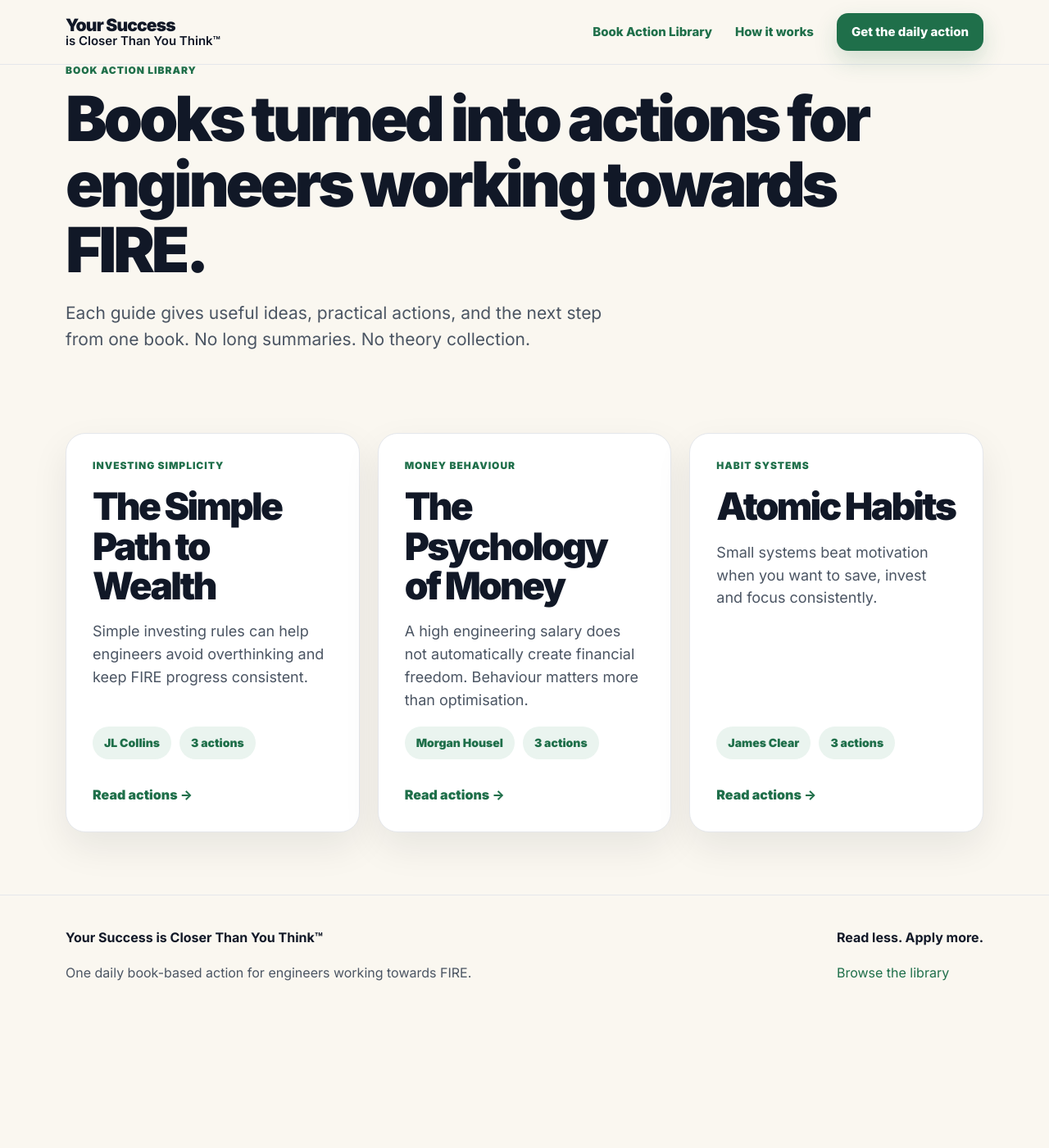
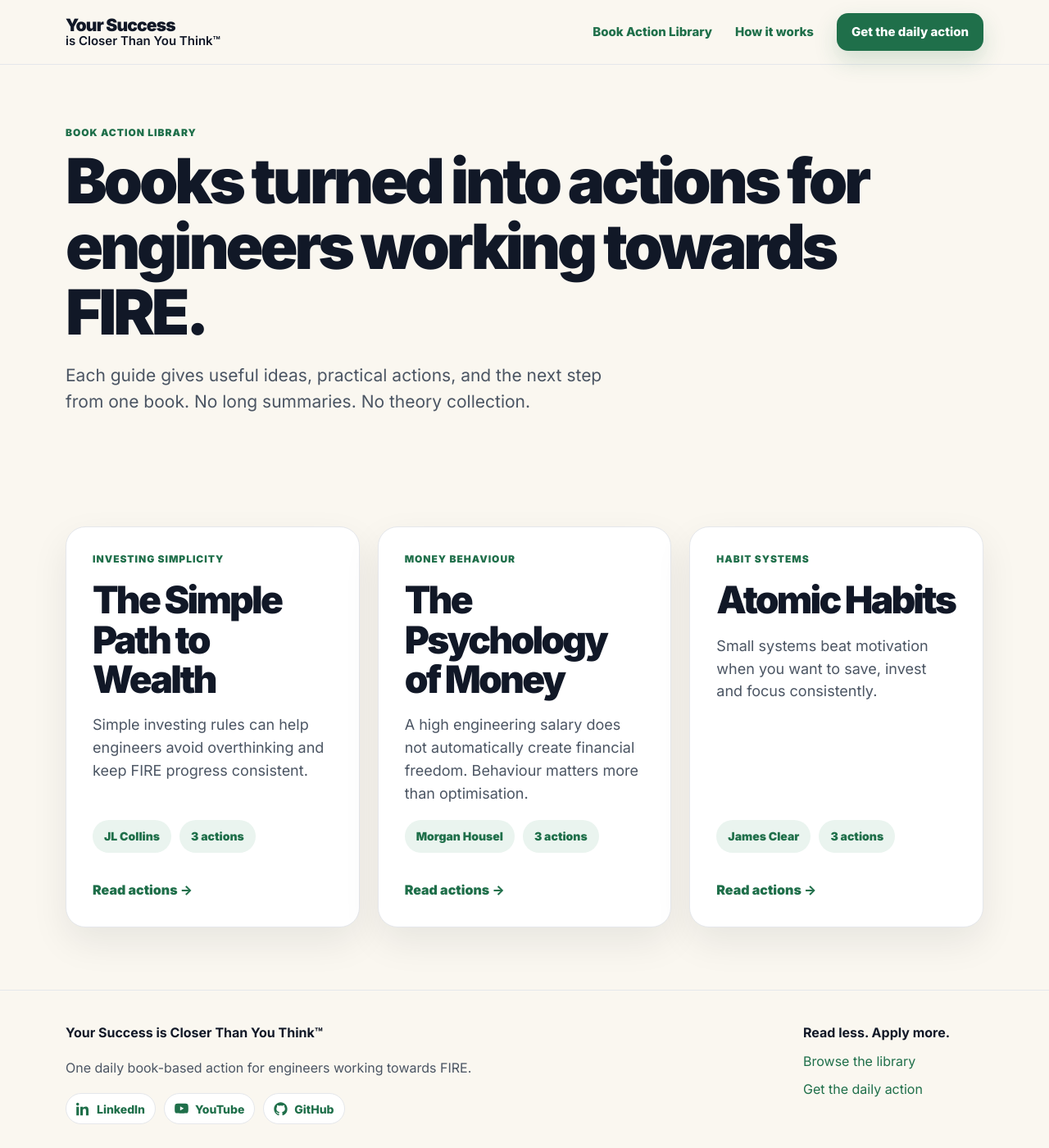
Before and after one commit to PierreHenryDev/Lab.PierreHenry.Dev, a Jekyll site: the page built from books.md, in a window 1280 px wide and 1400 px high. Shown: the whole window at 82% size. Built offline with Jekyll 4.4.1, drawn with Linux system fonts in a browser that asks for light colours.

Commit message:
Refactor email capture implementation and enhance layout for better user experience

```diff
--- a/_layouts/default.html
+++ b/_layouts/default.html
@@ -10,11 +10,12 @@
   <link rel="preconnect" href="https://fonts.gstatic.com" crossorigin>
   <link href="https://fonts.googleapis.com/css2?family=Inter:wght@400;500;600;700;800;900&display=swap" rel="stylesheet">
 
-  <link rel="stylesheet" href="{{ '/assets/css/styles.css' | relative_url }}">
-
   <link rel="icon" href="{{ '/favicon.ico' | relative_url }}" sizes="any">
   <link rel="icon" type="image/png" href="{{ '/favicon-48.png' | relative_url }}" sizes="48x48">
   <link rel="apple-touch-icon" href="{{ '/favicon-256.png' | relative_url }}">
+
+  <link rel="stylesheet" href="{{ '/assets/css/styles.css' | relative_url }}">
+  <link rel="stylesheet" href="{{ '/assets/css/footer-social.css' | relative_url }}">
 </head>
 
 <body>
@@ -41,14 +42,38 @@
 
   <footer class="site-footer">
     <div class="container footer-grid">
-      <div>
+      <div class="footer-brand">
         <strong>Your Success is Closer Than You Think™</strong>
         <p>One daily book-based action for engineers working towards FIRE.</p>
+
+        <div class="footer-social" aria-label="Pierre Henry social links">
+          <a href="https://www.linkedin.com/in/ph7enry" target="_blank" rel="noopener noreferrer" aria-label="Follow Pierre Henry on LinkedIn">
+            <svg viewBox="0 0 24 24" aria-hidden="true">
+              <path d="M4.98 3.5C4.98 4.88 3.86 6 2.5 6S0 4.88 0 3.5 1.12 1 2.5 1s2.48 1.12 2.48 2.5zM.3 8h4.4v15H.3V8zm7.3 0h4.2v2.05h.06c.58-1.1 2-2.25 4.14-2.25 4.43 0 5.25 2.92 5.25 6.72V23h-4.4v-7.52c0-1.8-.03-4.1-2.5-4.1-2.5 0-2.88 1.95-2.88 3.97V23h-4.4V8z"/>
+            </svg>
+            <span>LinkedIn</span>
+          </a>
+
+          <a href="https://www.youtube.com/@pH7Programming" target="_blank" rel="noopener noreferrer" aria-label="Watch Pierre Henry on YouTube">
+            <svg viewBox="0 0 24 24" aria-hidden="true">
+              <path d="M23.5 6.2s-.23-1.65-.95-2.38c-.9-.95-1.92-.95-2.38-1C16.85 2.58 12 2.58 12 2.58h-.01s-4.85 0-8.17.24c-.47.05-1.48.05-2.39 1C.72 4.55.5 6.2.5 6.2S.25 8.15.25 10.1v1.82c0 1.95.24 3.9.24 3.9s.23 1.65.95 2.38c.9.95 2.1.92 2.63 1.02 1.9.18 7.93.24 7.93.24s4.86-.01 8.18-.25c.46-.05 1.47-.05 2.38-1 .72-.73.95-2.38.95-2.38s.24-1.95.24-3.9V10.1c0-1.95-.24-3.9-.24-3.9zM9.65 14.35V7.58l6.25 3.4-6.25 3.37z"/>
+            </svg>
+            <span>YouTube</span>
+          </a>
+
+          <a href="https://github.com/pH-7" target="_blank" rel="noopener noreferrer" aria-label="View Pierre Henry on GitHub">
+            <svg viewBox="0 0 24 24" aria-hidden="true">
+              <path d="M12 .5C5.65.5.5 5.65.5 12c0 5.08 3.3 9.39 7.88 10.91.58.11.79-.25.79-.56v-2.15c-3.2.7-3.88-1.37-3.88-1.37-.52-1.33-1.28-1.68-1.28-1.68-1.05-.72.08-.7.08-.7 1.16.08 1.77 1.2 1.77 1.2 1.03 1.76 2.7 1.25 3.36.96.1-.75.4-1.25.73-1.54-2.56-.29-5.25-1.28-5.25-5.7 0-1.26.45-2.29 1.19-3.1-.12-.29-.52-1.46.11-3.05 0 0 .97-.31 3.17 1.18a11 11 0 0 1 5.77 0c2.2-1.49 3.17-1.18 3.17-1.18.63 1.59.23 2.76.11 3.05.74.81 1.19 1.84 1.19 3.1 0 4.43-2.7 5.4-5.27 5.69.42.36.79 1.07.79 2.16v3.13c0 .31.21.68.8.56A11.52 11.52 0 0 0 23.5 12C23.5 5.65 18.35.5 12 .5z"/>
+            </svg>
+            <span>GitHub</span>
+          </a>
+        </div>
       </div>
 
-      <div>
+      <div class="footer-links">
         <strong>Read less. Apply more.</strong>
         <p><a href="{{ '/books/' | relative_url }}">Browse the library</a></p>
+        <p><a href="{{ '/#signup' | relative_url }}">Get the daily action</a></p>
       </div>
     </div>
   </footer>
--- /dev/null
+++ b/assets/css/footer-social.css
@@ -0,0 +1,67 @@
+.footer-brand {
+  max-width: 620px;
+}
+
+.footer-links {
+  min-width: 220px;
+}
+
+.footer-links p {
+  margin: 8px 0 0;
+}
+
+.footer-social {
+  display: flex;
+  flex-wrap: wrap;
+  gap: 10px;
+  margin-top: 18px;
+}
+
+.footer-social a {
+  min-height: 38px;
+  display: inline-flex;
+  align-items: center;
+  gap: 8px;
+  padding: 0 12px;
+  border: 1px solid var(--border);
+  border-radius: 999px;
+  background: var(--surface);
+  color: var(--primary);
+  font-size: 14px;
+  font-weight: 800;
+  text-decoration: none;
+  transition:
+    transform 160ms ease,
+    border-color 160ms ease,
+    background-color 160ms ease,
+    color 160ms ease;
+}
+
+.footer-social a:hover {
+  transform: translateY(-1px);
+  border-color: rgba(31, 111, 74, 0.22);
+  background: var(--soft-green);
+  color: var(--primary-dark);
+  text-decoration: none;
+}
+
+.footer-social svg {
+  width: 17px;
+  height: 17px;
+  fill: currentColor;
+  flex: 0 0 auto;
+}
+
+@media (max-width: 920px) {
+  .footer-social {
+    margin-top: 14px;
+  }
+
+  .footer-social a {
+    width: fit-content;
+  }
+
+  .footer-links {
+    min-width: 0;
+  }
+}
--- a/assets/css/styles.css
+++ b/assets/css/styles.css
@@ -59,6 +59,18 @@ a:hover {
 .skip-link:focus {
   left: 12px;
   z-index: 1000;
+}
+
+.sr-only {
+  position: absolute;
+  width: 1px;
+  height: 1px;
+  padding: 0;
+  margin: -1px;
+  overflow: hidden;
+  clip: rect(0, 0, 0, 0);
+  white-space: nowrap;
+  border: 0;
 }
 
 .site-header {
@@ -181,6 +193,10 @@ h3 {
   font-weight: 850;
 }
 
+.page {
+  padding: 76px 0 38px;
+}
+
 .lead {
   max-width: 680px;
   font-size: 21px;
@@ -209,6 +225,27 @@ h3 {
   color: var(--text);
 }
 
+.hero-signup-card {
+  margin: 30px 0 0;
+  max-width: 650px;
+  padding: 18px;
+  background: var(--surface);
+  border: 1px solid var(--border);
+  border-radius: 22px;
+  box-shadow: var(--shadow);
+}
+
+.hero-signup-title {
+  margin: 0 0 12px;
+  color: var(--heading);
+  font-weight: 850;
+  font-size: 16px;
+}
+
+.hero-form .form-row {
+  grid-template-columns: minmax(0, 1fr) 190px;
+}
+
 .hero-actions {
   display: flex;
   flex-wrap: wrap;
@@ -226,7 +263,10 @@ h3 {
   cursor: pointer;
   font: inherit;
   font-weight: 850;
+  line-height: 1.15;
+  text-align: center;
   text-decoration: none;
+  white-space: nowrap;
 }
 
 .button:hover {
@@ -247,6 +287,11 @@ h3 {
   background: var(--surface);
   color: var(--heading);
   border-color: var(--border);
+}
+
+.button.full {
+  width: 100%;
+  margin-top: 20px;
 }
 
 .hero-panel {
@@ -328,7 +373,6 @@ h3 {
   font-weight: 900;
 }
 
-/* Book action cards */
 .book-tile {
   min-height: 430px;
   display: flex;
@@ -341,11 +385,28 @@ h3 {
   border: 1px solid var(--border);
   border-radius: 24px;
   box-shadow: var(--shadow);
+  transition:
+    transform 160ms ease,
+    border-color 160ms ease,
+    box-shadow 160ms ease;
+}
+
+.book-tile,
+.book-tile:visited,
+.book-tile:hover,
+.book-tile:focus {
+  text-decoration: none;
 }
 
 .book-tile:hover {
-  transform: translateY(-2px);
-  text-decoration: none;
+  transform: translateY(-3px);
+  border-color: rgba(31, 111, 74, 0.22);
+  box-shadow: 0 24px 55px rgba(17, 24, 39, 0.11);
+}
+
+.book-tile:focus-visible {
+  outline: 3px solid rgba(31, 111, 74, 0.28);
+  outline-offset: 4px;
 }
 
 .tile-kicker {
@@ -356,6 +417,7 @@ h3 {
   text-transform: uppercase;
   letter-spacing: 0.08em;
   font-weight: 900;
+  text-decoration: none;
 }
 
 .book-tile h2,
@@ -365,6 +427,7 @@ h3 {
   font-size: clamp(34px, 3.6vw, 54px);
   line-height: 1.05;
   letter-spacing: -0.06em;
+  text-decoration: none;
 }
 
 .book-tile p:not(.tile-kicker) {
@@ -372,6 +435,7 @@ h3 {
   color: var(--text);
   font-size: 18px;
   line-height: 1.55;
+  text-decoration: none;
 }
 
 .tile-meta,
@@ -381,6 +445,7 @@ h3 {
   flex-wrap: wrap;
   gap: 10px;
   align-items: center;
+  text-decoration: none;
 }
 
 .tile-meta span,
@@ -395,17 +460,18 @@ h3 {
   font-size: 14px;
   font-weight: 850;
   white-space: nowrap;
+  text-decoration: none;
 }
 
-.book-tile > span {
-  margin-top: auto;
+.book-tile .read-more {
+  margin-top: 14px;
   color: var(--primary);
   font-weight: 850;
+  text-decoration: none;
 }
 
-.book-tile .tile-meta + span,
-.book-tile .meta-pills + span {
-  margin-top: 12px;
+.book-tile:hover .read-more {
+  color: var(--primary-dark);
 }
 
 .row-heading {
@@ -487,39 +553,54 @@ h3 {
 
 .email-capture-form {
   padding: 24px;
+  max-width: 460px;
+  width: 100%;
+  justify-self: end;
 }
 
-.local-form label {
+.local-form label,
+.email-capture-form label {
   display: block;
-  margin-bottom: 8px;
+  margin-bottom: 10px;
   color: var(--heading);
-  font-weight: 800;
+  font-weight: 850;
+  font-size: 16px;
 }
 
 .form-row {
-  display: flex;
+  display: grid;
+  grid-template-columns: minmax(0, 1fr) 180px;
   gap: 12px;
   align-items: stretch;
 }
 
 input[type="email"] {
   width: 100%;
-  min-height: 52px;
+  min-height: 54px;
   padding: 0 16px;
   border: 1px solid var(--border);
   border-radius: 14px;
   background: white;
   color: var(--heading);
   font: inherit;
+  font-size: 16px;
 }
 
 input[type="email"]::placeholder {
   color: #9CA3AF;
 }
 
-.form-note {
+.local-form .button {
+  width: 100%;
+  min-height: 54px;
+  padding: 0 18px;
+}
+
+.form-note,
+.email-capture-form .form-note {
   margin: 12px 0 0;
   font-size: 14px;
+  line-height: 1.45;
   color: var(--muted);
 }
 
@@ -542,7 +623,6 @@ input[type="email"]::placeholder {
   margin-bottom: 0;
 }
 
-/* Book article pages */
 .book-page .book-hero {
   padding: 76px 0 54px;
 }
@@ -713,8 +793,14 @@ input[type="email"]::placeholder {
     padding: 56px 0;
   }
 
-  .form-row {
-    flex-direction: column;
+  .form-row,
+  .hero-form .form-row {
+    grid-template-columns: 1fr;
+  }
+
+  .email-capture-form {
+    max-width: none;
+    justify-self: stretch;
   }
 
   .footer-grid {
```
Also changed, not shown: _includes/email-capture-inline.html (added, +43 -0 lines), _layouts/book.html (+9 -2 lines), index.html (+7 -37 lines), README.md.
